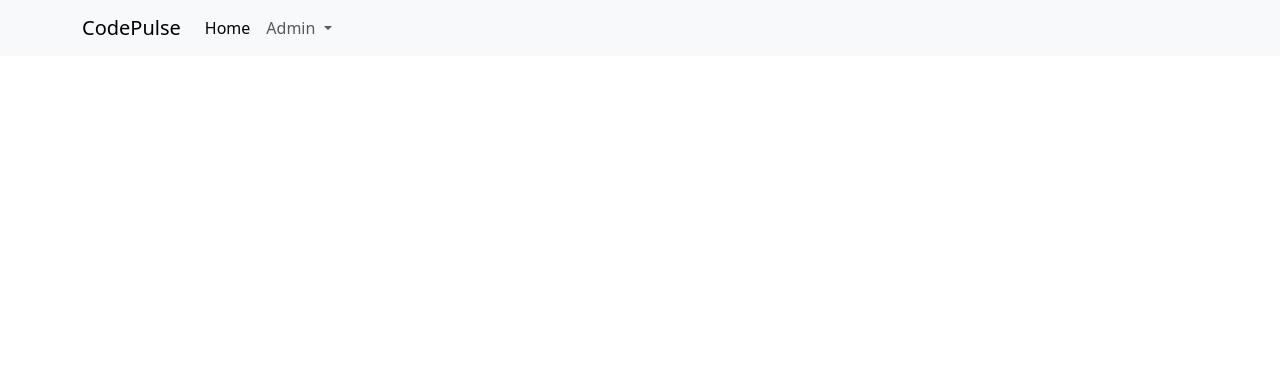
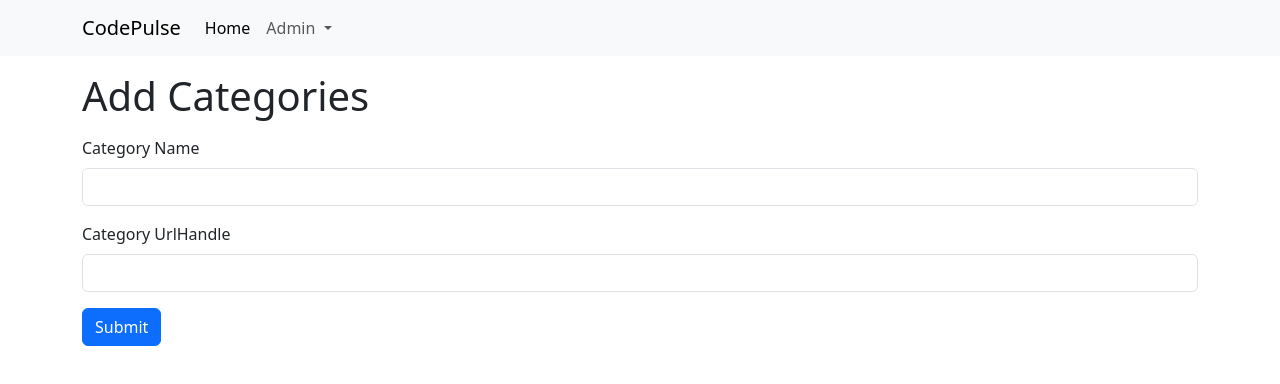
Before and after one commit to tranvanloc-2003/CodePulse.UI, an Angular app: page /admin/categories/add-categories in a window 1280 px wide. Before the commit this address led to /. Shown: the top 384 px of the page. Built offline with nearby package versions, Linux system fonts and the light colour scheme.

Commit message:
3-6 them categories nhung chua dung den api

```diff
--- a/src/app/app.ts
+++ b/src/app/app.ts
@@ -1,10 +1,11 @@
 import { Component } from '@angular/core';
 import { RouterOutlet } from '@angular/router';
 import { Navbar } from './core/components/navbar/navbar';
+import { FormsModule } from '@angular/forms';
 
 @Component({
   selector: 'app-root',
-  imports: [RouterOutlet,Navbar],
+  imports: [RouterOutlet,Navbar,FormsModule],
   templateUrl: './app.html',
   styleUrl: './app.css'
 })
--- /dev/null
+++ b/src/app/features/category/add-category/add-category.html
@@ -0,0 +1,20 @@
+<div class="container">
+    <h1 class="mt-3">Add Categories</h1>
+    <form  #form="ngForm" (ngSubmit)="onFormSubmit()">
+        <!-- Category name -->
+        <div class="mt-2">
+            <div class="mt-3">
+                <label for="" class="form-label">Category Name</label>
+                <input type="text" id="categoryName" class="form-control" name="categoryName" [(ngModel)]="model.name">
+            </div>
+            <!-- Category url handel -->
+            <div class="mt-3">
+                <label for="" class="form-label">Category UrlHandle</label>
+                <input type="text" id="categoryUrlHandle" class="form-control" name="categoryUrlHandle" [(ngModel)]="model.urlHandle">
+            </div>
+            <div class="mt-3">
+                <button type="submit" class="btn btn-primary">Submit</button>
+            </div>
+        </div>
+    </form>
+</div>
--- /dev/null
+++ b/src/app/features/category/add-category/add-category.ts
@@ -0,0 +1,23 @@
+import { Component } from '@angular/core';
+import { FormsModule } from '@angular/forms';
+import { AddCategoryRequest } from '../models/add-category-request-models';
+
+@Component({
+  selector: 'app-add-category',
+  imports: [FormsModule],
+  templateUrl: './add-category.html',
+  styleUrl: './add-category.css'
+})
+export class AddCategory {
+  model: AddCategoryRequest;
+  constructor() {
+    this.model = {
+      name: '',
+      urlHandle: ''
+    };
+  }
+
+  onFormSubmit() {
+// console.log(this.model);//check form
+  }
+}
--- a/src/app/features/category/category-list/category-list.html
+++ b/src/app/features/category/category-list/category-list.html
@@ -1,6 +1,6 @@
 <div class="container">
 <h1 class="mt-3">Category List</h1>
 <div class="d-flex justify-content-end mt-3">
-    <a href="" class="btn btn-primary">Add Category</a>
+    <a [routerLink]="['/admin/categories/add-categories']" class="btn btn-primary">Add Category</a>
 </div>
 </div>
--- a/src/app/features/category/category-list/category-list.ts
+++ b/src/app/features/category/category-list/category-list.ts
@@ -1,8 +1,9 @@
 import { Component } from '@angular/core';
+import { RouterLink } from '@angular/router';
 
 @Component({
   selector: 'app-category-list',
-  imports: [],
+  imports: [RouterLink],
   templateUrl: './category-list.html',
   styleUrl: './category-list.css'
 })
--- /dev/null
+++ b/src/app/features/category/models/add-category-request-models.ts
@@ -0,0 +1,4 @@
+export interface AddCategoryRequest {
+    name: string;
+    urlHandle: string;
+}
```
Also changed, not shown: src/app/app.routes.ts (+9 -0 lines), src/app/features/category/add-category/add-category.css (added), 1 other file (tests, documents, lock files or other folders).
